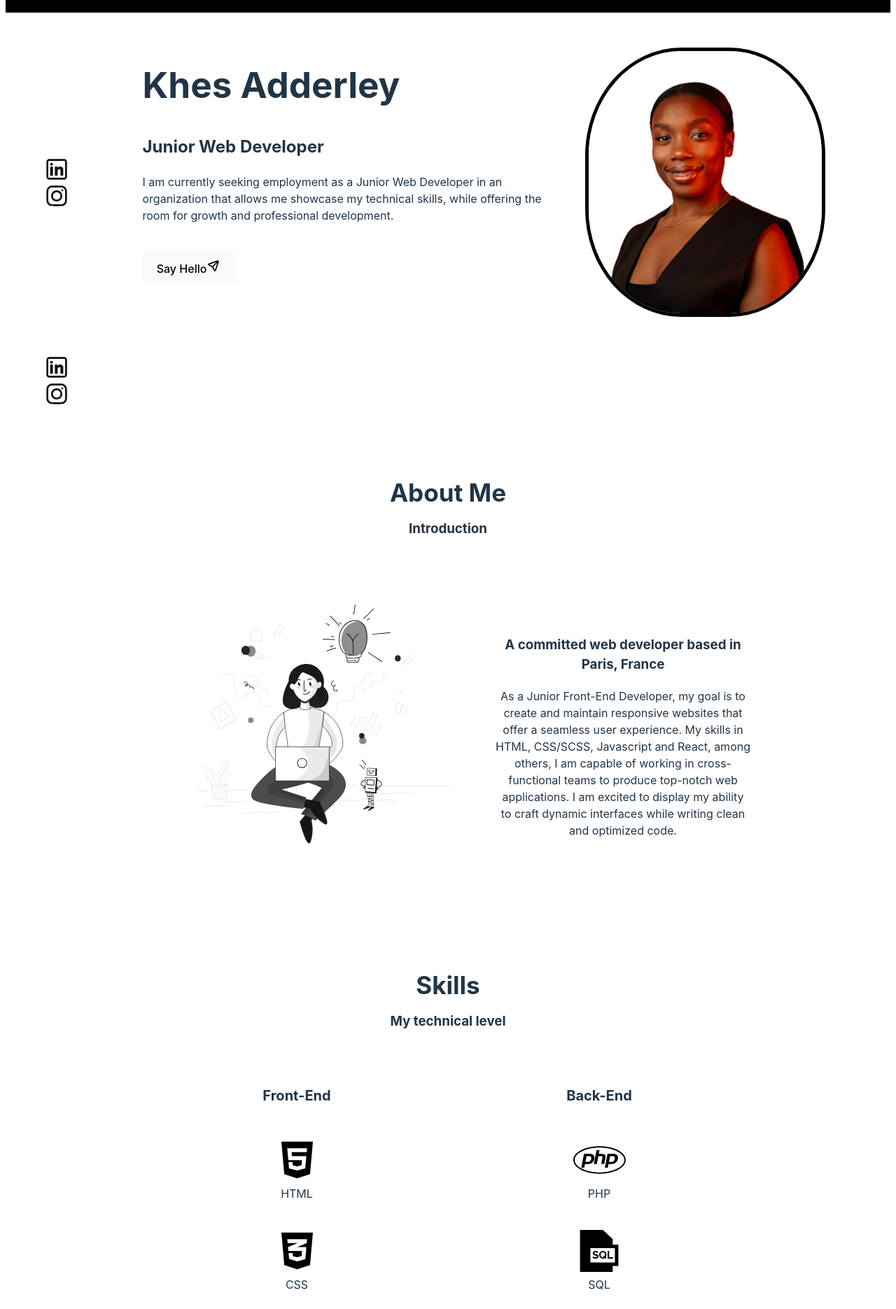
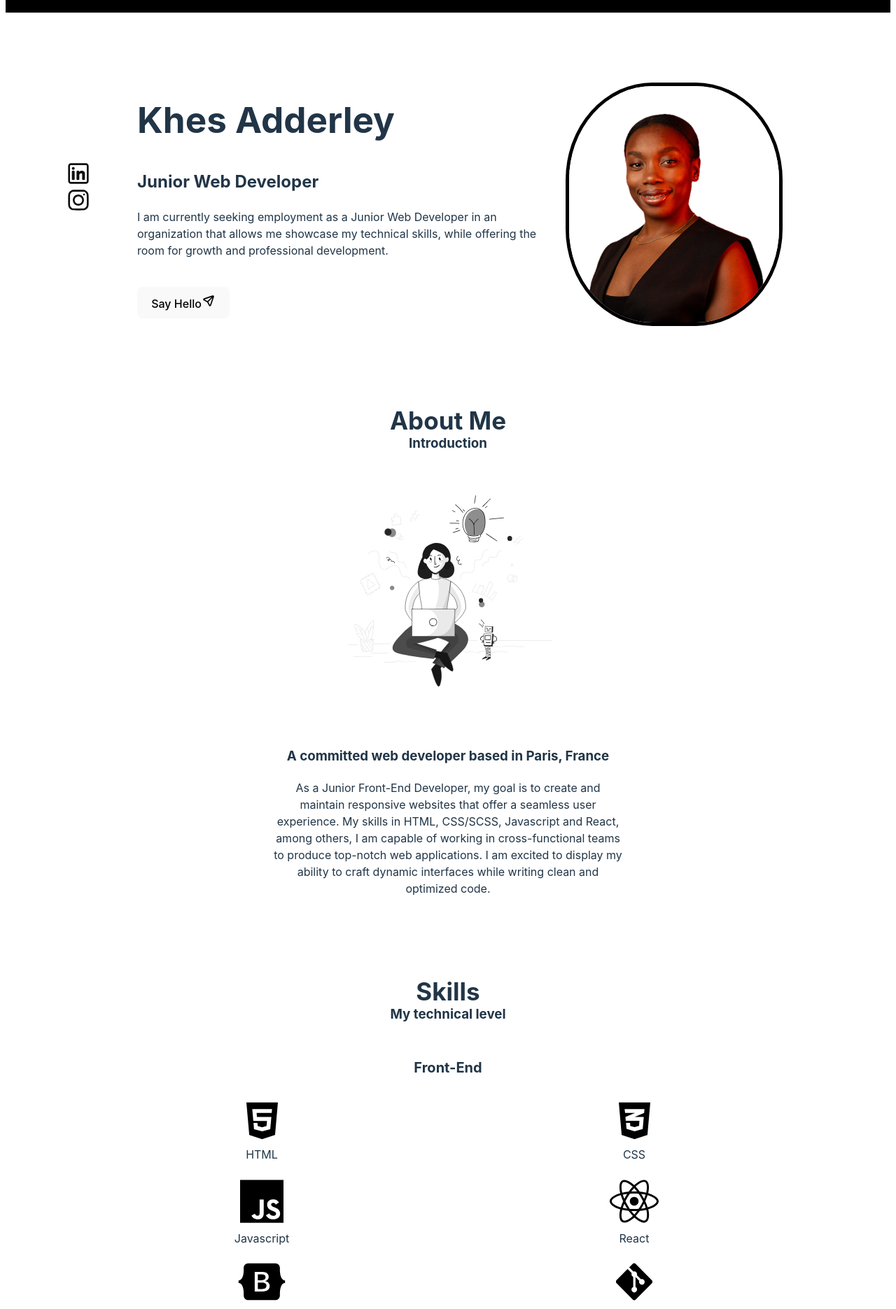
Before and after one commit to kradderley/khes-portfolio-proj, a React (Vite) app in the folder khes-portfolio/: page / in a window 1280 px wide. Shown: the part 46-1917 px from the top of the page at 70% size. Built offline with nearby package versions, Linux system fonts and the light colour scheme.

Commit message:
responsive elements added up to screen width 1000px

```diff
--- a/khes-portfolio/src/components/Home.jsx
+++ b/khes-portfolio/src/components/Home.jsx
@@ -5,7 +5,7 @@ const Home = () => {
   return (
     <>
       <div className="home-page">
-        <section className="grid-column-one">
+        <section className="social-media-grid-column">
           <div>
             <img
               className="social-media-icon"
@@ -20,14 +20,13 @@ const Home = () => {
           </div>
         </section>
         <section>
-          <div>
+          <div className="home-info-grid-column">
             <h1 className="home-heading">Khes Adderley</h1>
             <h2 className="home-role-heading">Junior Web Developer</h2>
             <p className="home-statement">
               I am currently seeking employment as a Junior Web Developer in an
-              organization that allows me showcase my technical
-              skills, while offering the room for growth and professional
-              development.
+              organization that allows me showcase my technical skills, while
+              offering the room for growth and professional development.
             </p>
             <br />
             <div className="home-button-container">
@@ -48,7 +47,7 @@ const Home = () => {
           </div>
         </section>
         <section>
-        <div className="social-media-container">
+          <div className="social-media-container">
             <img
               className="social-media-icon"
               src="../src/images/linkedin.svg"
--- a/khes-portfolio/src/css-files/About.css
+++ b/khes-portfolio/src/css-files/About.css
@@ -6,14 +6,13 @@ li {
   padding-left: 0px;
 }
 
-@media screen and (max-width: 600px) {
 .about-container,
 .skills-container,
 .projects-container,
 .contact-container {
   margin-top: 100px;
-    margin-left: 10px;
-    margin-right: 10px;
+  margin-left: 30px;
+  margin-right: 30px;
   text-align: center;
 }
 
@@ -34,12 +33,30 @@ li {
   margin-bottom: 0px;
 }
 
-  .about-grid-container,
-  .projects-grid-container,
-  .contact-grid-container {
-    display: flex;
-    flex-direction: column;
+.front-end-container,
+.back-end-container {
+  display: grid;
+}
 
+section.front-end-container h4,
+section.back-end-container h4 {
+  font-size: 20px;
+  margin-bottom: 0px;
+}
+
+.front-end-container {
+  margin-bottom: 25px;
+}
+
+ul.skills-list li {
+  padding-top: 15px;
+  padding-bottom: 5px;
+}
+
+.skills-list {
+  padding-left: 0px;
+  display: grid;
+  grid-template-columns: 2fr 2fr;
 }
 
 .contact-item {
@@ -52,13 +69,20 @@ li {
   border-radius: 5%;
 }
 
+@media screen and (max-width: 800px) {
+  .about-grid-container,
+  .projects-grid-container,
+  .contact-grid-container {
+    display: flex;
+    flex-direction: column;
+  }
+
   .about-info-section {
     padding-left: 15px;
     padding-right: 15px;
   }
 
   ul.skills-list li {
-    list-style-type: none;
     padding-top: 15px;
     padding-bottom: 5px;
   }
@@ -78,7 +102,6 @@ li {
     margin-bottom: 25px;
   }
 
-
   .skills-list {
     padding-left: 0px;
     display: grid;
@@ -86,19 +109,19 @@ li {
   }
 }
 
-@media screen and (min-width: 600px) {
+@media screen and (min-width: 800px) {
   .about-container,
-  .skills-container {
-    margin-top: 100px;
+  .skills-container,
+  .projects-container,
+  .contact-container {
     margin-left: 100px;
     margin-right: 100px;
-    text-align: center;
   }
 
   .about-heading,
-  .skills-heading {
-    margin-bottom: 0px;
-    padding-bottom: 0px;
+  .skills-heading,
+  .projects-heading,
+  .contact-heading {
     font-size: 35px;
   }
 
@@ -106,28 +129,34 @@ li {
     margin: 0px;
   }
 
-  .about-grid-container,
-  .skills-grid-container {
-    display: grid;
-    margin-left: 100px;
-    margin-right: 100px;
-    grid-template-columns: 2fr 2fr;
+  .about-grid-container {
+    display: flex;
+    flex-direction: column;
+    align-items: center;
   }
 
   .skills-grid-container {
-    margin-top: 50px;
+    margin-top: 20px;
   }
 
   .about-image {
-    justify-self: end;
+    text-align: center;
+    width: 400px;
+    height: auto;
   }
 
   .about-info-section {
-    padding-top: 100px;
     max-width: 500px;
   }
 
-  .skills-list {
+  .contact-grid-container {
+    display: flex;
+    flex-direction: row;
+    margin-top: 40px;
+    margin-bottom: 40px;
+  }
+
+  /* .skills-list {
     display: flex;
     flex-direction: column;
     padding-left: 0;
@@ -139,5 +168,5 @@ li {
 
   section ul.skills-list li {
     padding: 20px;
+  } */
 }
-}
--- a/khes-portfolio/src/css-files/Home.css
+++ b/khes-portfolio/src/css-files/Home.css
@@ -1,8 +1,13 @@
-@media screen and (max-width: 600px) {
+.home-page {
+  margin-top: 50px;
+  margin-left: 30px;
+  margin-right: 30px;
+}
+
+@media screen and (max-width: 800px) {
   .home-page {
-    margin-top: 50px;
-    margin-left: 30px;
-    margin-right: 30px;
+    display: flex;
+    flex-direction: column;
   }
 
   .home-heading {
@@ -37,7 +42,7 @@
     border-radius: 30%;
   }
 
-  .grid-column-one {
+  .social-media-grid-column {
     display: none;
   }
 
@@ -59,16 +64,25 @@
   }
 }
 
-@media screen and (min-width: 600px) {
+@media screen and (min-width: 800px) {
+  .social-media-container {
+    display: none;
+  }
+
   .home-page {
     margin-top: 50px;
     display: grid;
     grid-template-columns: 1fr 4fr 3fr;
-    grid-gap: 50px;
+    grid-gap: 10px;
     align-content: center;
+    margin-top: 50px;
   }
 
-  .grid-column-one {
+  /* section.social-media-grid-column div {
+    overflow: auto;
+  } */
+
+  .social-media-grid-column {
     display: flex;
     flex-direction: column;
     justify-content: center;
@@ -80,7 +94,12 @@
     height: 32px;
   }
 
-  section div h1 {
+  .home-info-grid-column {
+    padding-top: 50px;
+    padding-right: 10px;
+  }
+
+  div.home-info-grid-column h1 {
     margin-top: 25px;
   }
 
@@ -90,8 +109,11 @@
   }
 
   .headshot {
-    width: auto;
-    height: 375px;
+    margin-top: 50px;
+    margin-right: 20px;
+    margin-left: 10px;
+    width: 300px;
+    height: auto;
     border: 5px solid black;
     border-radius: 40%;
   }
--- a/khes-portfolio/src/css-files/Menu.css
+++ b/khes-portfolio/src/css-files/Menu.css
@@ -16,8 +16,6 @@
 div.info-bar ul li {
   list-style-type: none;
 }
-
-
 
 @media screen and (max-width: 600px) {
   div.info-bar ul li {
@@ -49,7 +47,7 @@ div.info-bar ul li {
     margin-right: 0;
   }
 
-  ul {
+  div.info-bar ul {
     display: flex;
     flex-direction: row;
   }
@@ -64,3 +62,10 @@ div.info-bar ul li {
     display: none;
   }
 }
+
+@media screen and (min-width: 1100px) {
+  .info-bar {
+    margin-right: 20px;
+
+  }
+}
```
Lines whose indentation alone changed are shown as unchanged.
